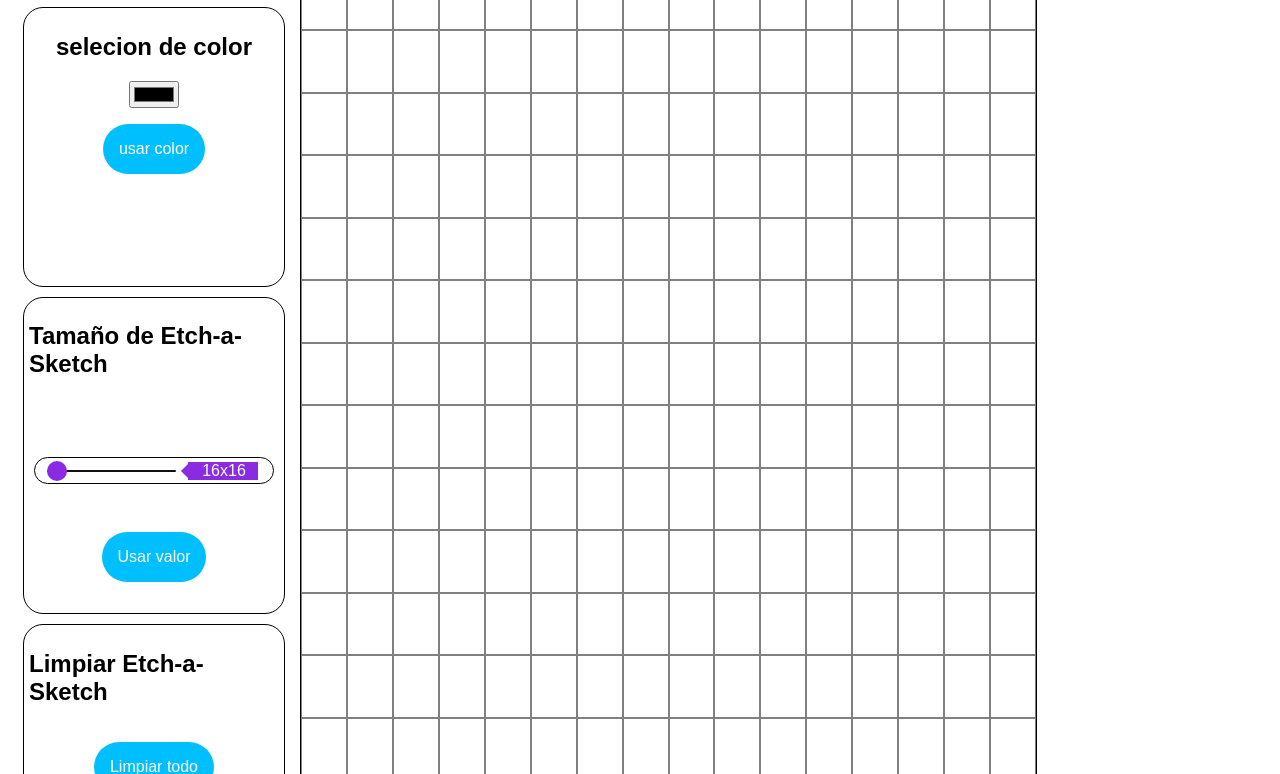
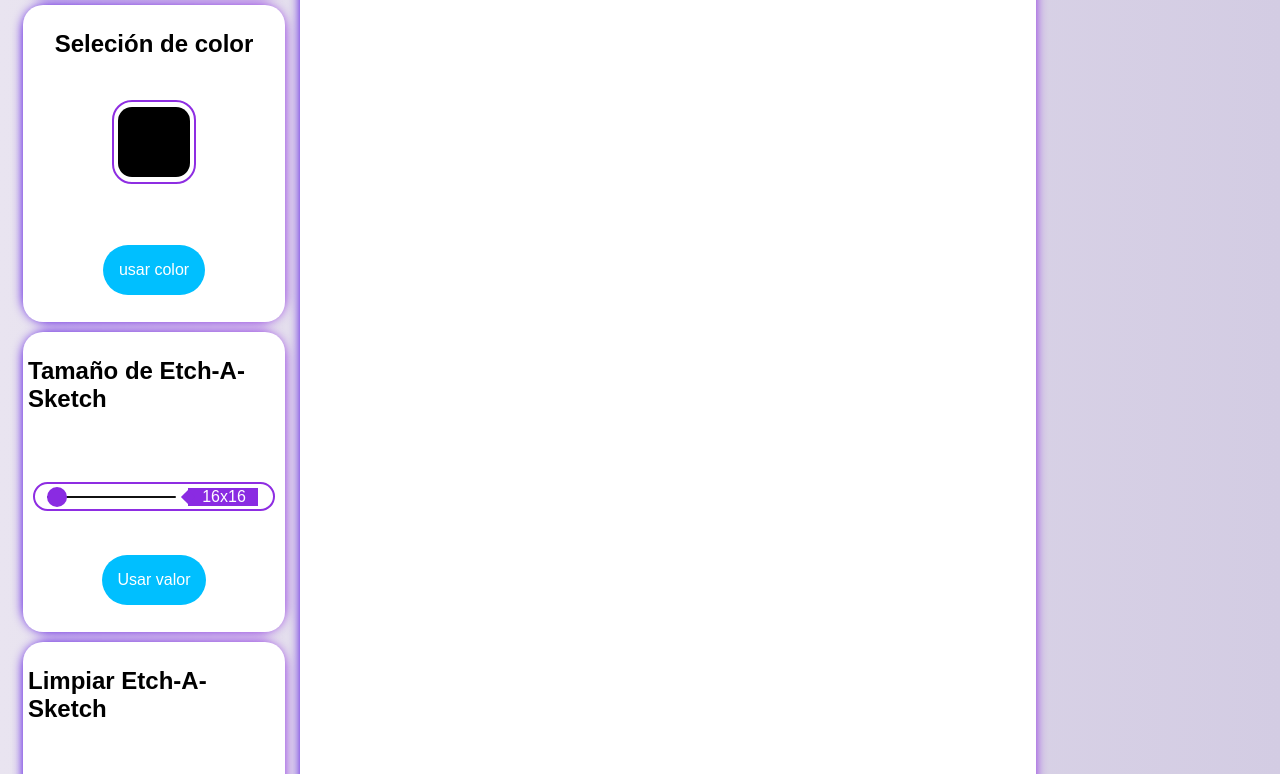
Before and after one commit to DAN-GHOST/Etch-a-Sketch, a plain HTML site: page index.html in a window 1280 px wide. Shown: the part 154-928 px from the top of the page. Drawn offline with Linux system fonts and the light colour scheme.

Commit message:
Se agregaron estilos a los contenedores y botonos. También, se agrego un icon

```diff
--- a/index.html
+++ b/index.html
@@ -4,21 +4,28 @@
     <meta charset="UTF-8">
     <title>Etch-a-Sketch</title>
     <link rel="stylesheet" href="./styles.css/styles.css">
+    <link rel="icon" type="image/png" href="./img/color-mixing.png" />
 </head>
 <body>
     <div class="contenedor-principal">
         <div class="contenedor-botones">
             <div class="contenedor-txtTituloh1">
-                <h1 class="txtTituloh1">Etch-a-Sketch</h1>
+                <h1 class="txtTituloh1">Etch-A-Sketch</h1>
             </div>
             <div class="contenedor-sleccion-color CP">
-                <h2 class="txtTituloh2-1">selecion de color</h2>
-                <input type="color" id="color" class="color" value="#000000">
-                <button class="btnUsarColor btn" value="#000000">usar color</button>
+                <h2 class="txtTituloh2-1">Seleción de color</h2>
+                <div class="contenedor-color">
+                    <div class="contenedor-style-color">
+                        <input type="color" id="color" class="color" value="#000000">
+                    </div>
+                </div>
+                <div class="contenedor-btnUsarColor">
+                    <button class="btnUsarColor btn" value="#000000">usar color</button>
+                </div>
             </div>
             <div class="contnedor-tamaño-matris CP">
                 <div class="contenedor-txtTituloh2">
-                    <h2 class="txtTituloh2-2">Tamaño de Etch-a-Sketch</h2>
+                    <h2 class="txtTituloh2-2">Tamaño de Etch-A-Sketch</h2>
                 </div>
                 <div class="range-slider">
                     <div class="contenedor-range-value">
@@ -33,8 +40,12 @@
                 </div>
             </div>
             <div class="contenedor-limpiar-matris CP">
-                <h2 class="txtTituloh2-4">Limpiar Etch-a-Sketch</h2>
-                <button class="btnLiampiarDivs btn">Limpiar todo</button>
+                <div class="contenedor-txtTtiluloh2-4">
+                    <h2 class="txtTituloh2-4">Limpiar Etch-A-Sketch</h2>
+                </div>
+                <div class="contenedor-btnLimpiarDivs">
+                    <button class="btnLiampiarDivs btn">Limpiar todo</button>
+                </div>
             </div>
         </div>
         <div id="1" class="contenedor-de-divs"></div>
--- a/styles.css/styles.css
+++ b/styles.css/styles.css
@@ -1,5 +1,8 @@
 body{
     font-family: Arial, 'Times New Roman', Verdana,'Franklin Gothic Medium', 'Arial Narrow', sans-serif, Times, serif, Geneva, Tahoma, sans-serif, 'Courier New', Courier, monospace, Georgia;
+    background: #D3CCE3;
+    background: -webkit-linear-gradient(to right, #E9E4F0, #D3CCE3);
+    background: linear-gradient(to right, #E9E4F0, #D3CCE3);
 }
 
 .contenedor-de-divs,
@@ -15,7 +18,10 @@
 .contenedor-range-value,
 .contenedor-show-vuale,
 .contenedor-btnEnviarValor,
-.btn{
+.btn,
+.contenedor-color,
+.contenedor-btnUsarColor,
+.contenedor-btnLimpiarDivs{
     display: flex;
 }
 
@@ -23,7 +29,10 @@
 .Divs2CambiantesRow,
 .CP,
 .contenedor-txtTituloh2,
-.contenedor-btnEnviarValor{
+.contenedor-btnEnviarValor,
+.contenedor-color,
+.contenedor-btnUsarColor,
+.contenedor-btnLimpiarDivs{
     flex: 1 1 auto;
 }
 .contenedor-botones,
@@ -40,7 +49,10 @@
 
 .contenedor-botones .CP,
 .contenedor-txtTituloh1,
-.contenedor-btnEnviarValor{
+.contenedor-btnEnviarValor,
+.contenedor-color,
+.contenedor-btnUsarColor,
+.contenedor-btnLimpiarDivs{
     align-items: center;
 }
 
@@ -52,10 +64,40 @@
 .CP,
 .contenedor-txtTituloh1,
 .range-slider{
-    border: 0.1px solid black;
-    border-radius: 20px;
     margin: 5px;
     padding: 5px;
+}
+
+.CP,
+.contenedor-de-divs,
+.contenedor-txtTituloh1{
+    background-color: white;
+    position: relative;
+}
+
+.CP,
+.contenedor-txtTituloh1{
+border-radius: 20px;
+}
+
+.CP::after,
+.contenedor-de-divs::after,
+.contenedor-txtTituloh1::after{
+    position: absolute;
+    top: 0px;
+    left: 0px;
+    content:' ';
+    background: #8E2DE2;
+    background: -webkit-linear-gradient(to right, #4A00E0, #8E2DE2);
+    background: linear-gradient(to right, #4A00E0, #8E2DE2);
+    width: 100%;
+    height: 100%;
+    filter: blur(5.5px);
+    z-index: -1;
+}
+.CP::after,
+.contenedor-txtTituloh1::after{
+border-radius: 25px;
 }
 
 .contenedor-principal{
@@ -63,7 +105,6 @@
 }
 
 .contenedor-de-divs{
-    border: 0.1px solid black;
     border-radius: 2px;
     height: 1000px;
     width: 1000px;
@@ -159,10 +200,29 @@
     background-color: aqua;
 }
 
-.Divs2CambiantesRow{
-    border:0.1px solid gray;
-}
-
 .Divs2CambiantesRow:hover{
     background-color: aqua;
 }
+
+.range-slider,
+.contenedor-style-color{
+    border: 2px solid #8E2DE2;
+    border-radius: 20px;
+}
+
+#color{
+    -webkit-appearance: none;
+    -moz-appearance: none;
+    appearance: none;
+    background-color: transparent;
+    width: 80px;
+    height: 80px;
+    border: none;
+    cursor: pointer;
+    outline: none;
+}
+
+#color::-webkit-color-swatch{
+    border-radius: 14px;
+    border: none;
+}
```
Also changed, not shown: img/color-mixing.png (added).
